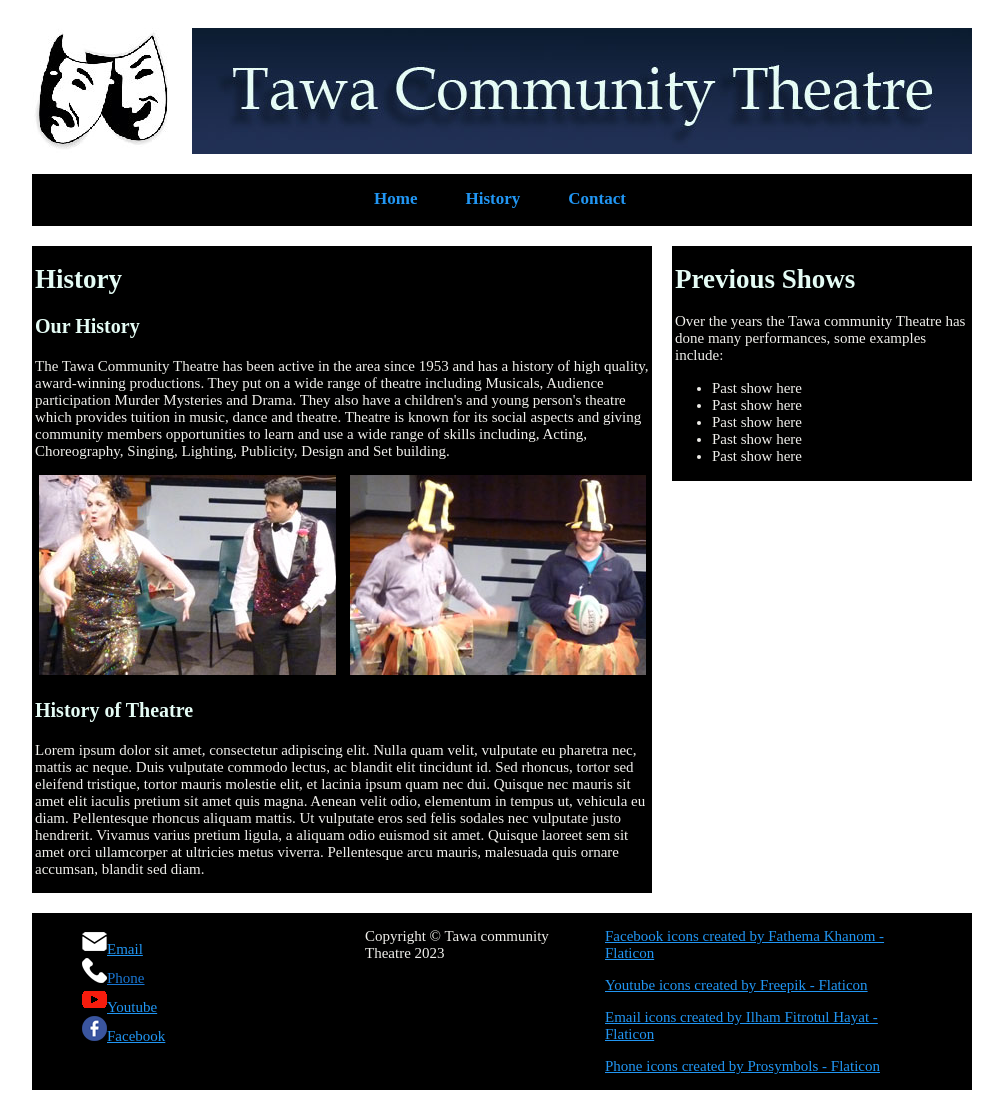
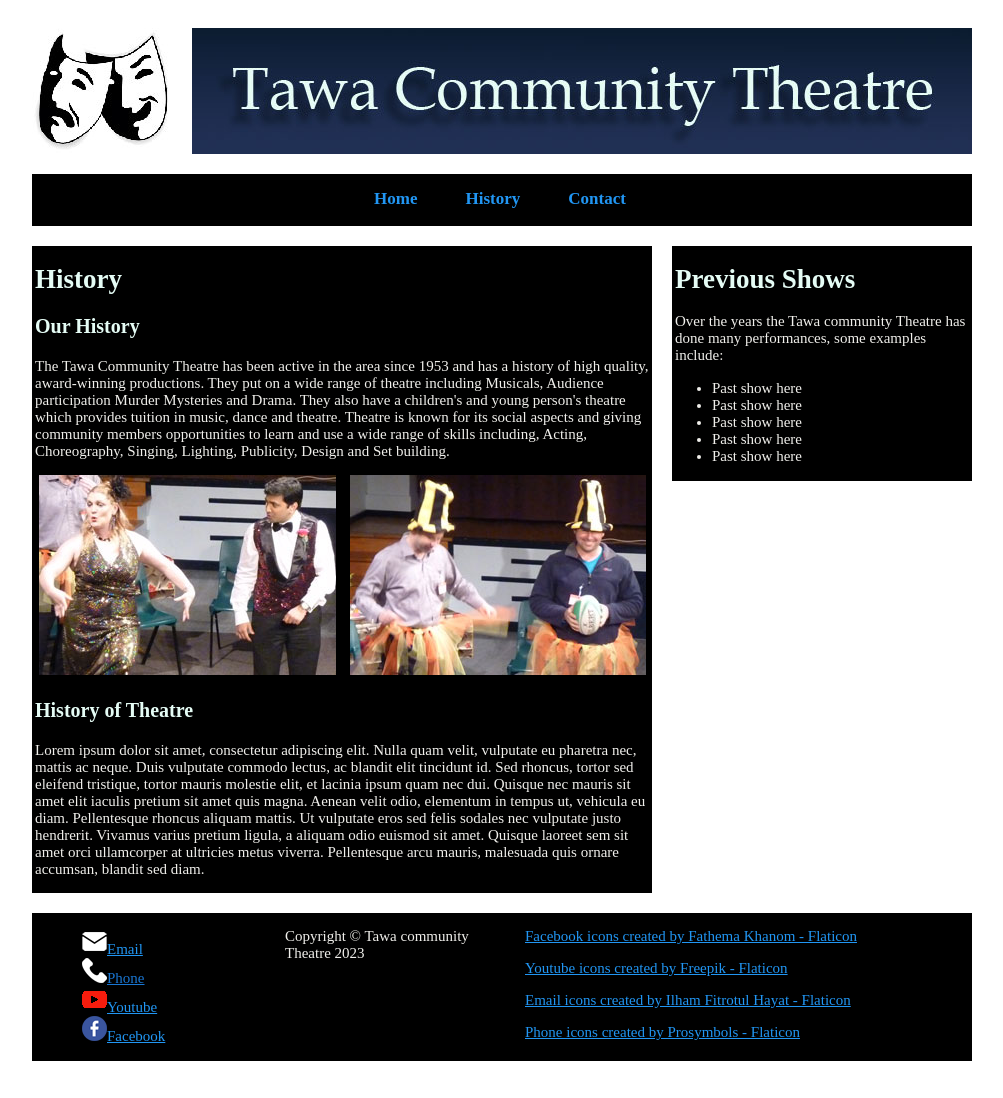
Before and after one commit to MrNebby/BGallaher_2.8, a plain HTML site: page history.html in a window 1280 px wide. Shown: the whole page, without its empty margins (138-1141 px from the left). After the commit the page ends 1069 px from the top, so only its background shows below. Drawn offline with Linux system fonts and the light colour scheme.

Commit message:
Update history.html

```diff
--- a/history.html
+++ b/history.html
@@ -64,7 +64,7 @@ Theatre is known for its social aspects and giving community members opportuniti
 
 			<!-- The footer here has links to other relevent pages-->
 			<div id="footer" class="grid_12">
-				<div id="icons" class='grid_4'>
+				<div id="icons" class='grid_3'>
 					<ul>
 						<li><img src='images/email_25px.png'/><a href='mailto:rpedder9@gmail.com'>Email</a></li>
 						<li><img src='images/phone-call_25px.png'/><a href=''>Phone</a></li>
@@ -77,7 +77,7 @@ Theatre is known for its social aspects and giving community members opportuniti
 					<p>Copyright © Tawa community Theatre 2023</p>
 				</div>
 
-				<div class='grid_4'>
+				<div class='grid_5'>
 					<p><a href="https://www.flaticon.com/free-icons/facebook" title="facebook icons">Facebook icons created by Fathema Khanom - Flaticon</a></p>
 					<p><a href="https://www.flaticon.com/free-icons/youtube" title="youtube icons">Youtube icons created by Freepik - Flaticon</a></p>
 					<p><a href="https://www.flaticon.com/free-icons/email" title="email icons">Email icons created by Ilham Fitrotul Hayat - Flaticon</a></p>
```
